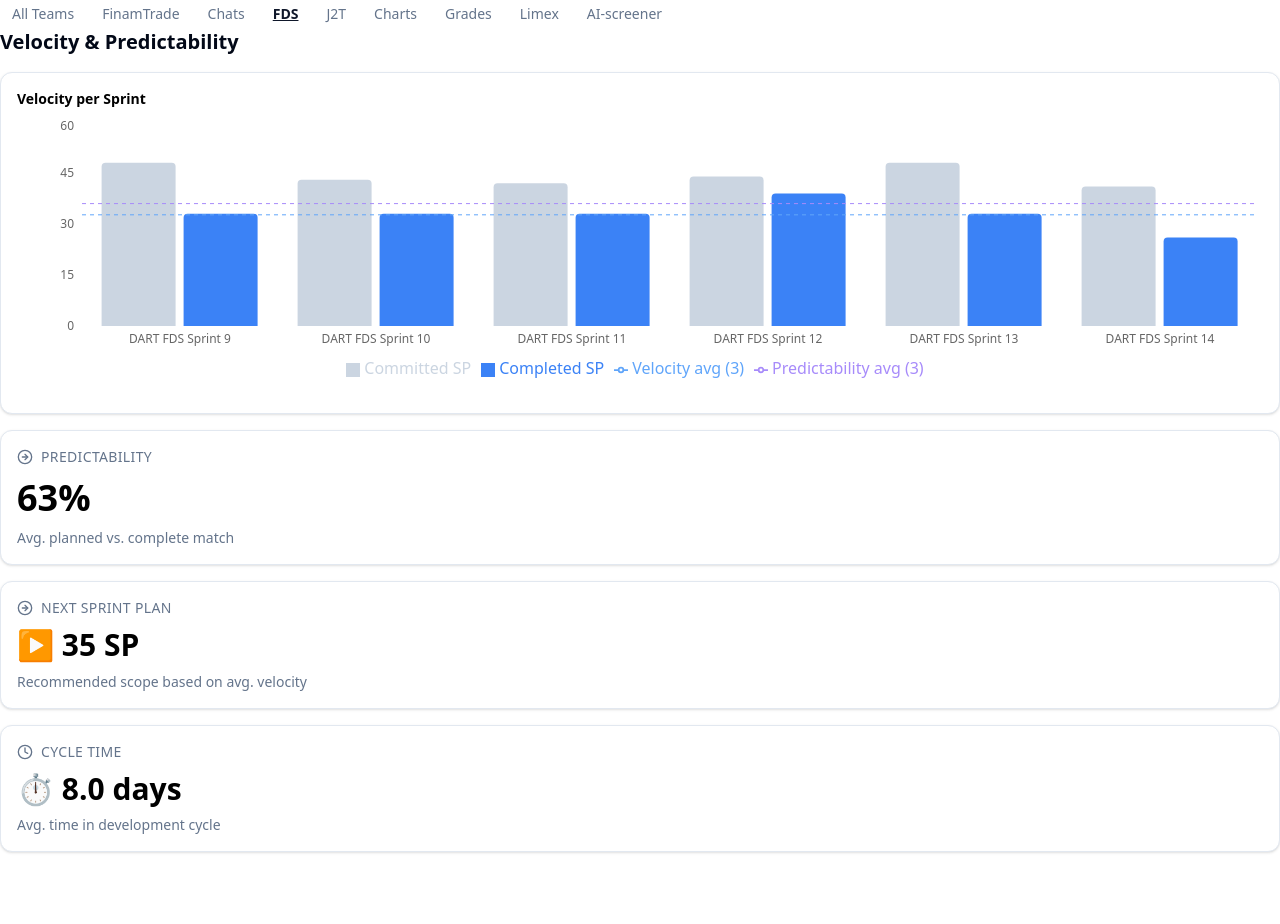
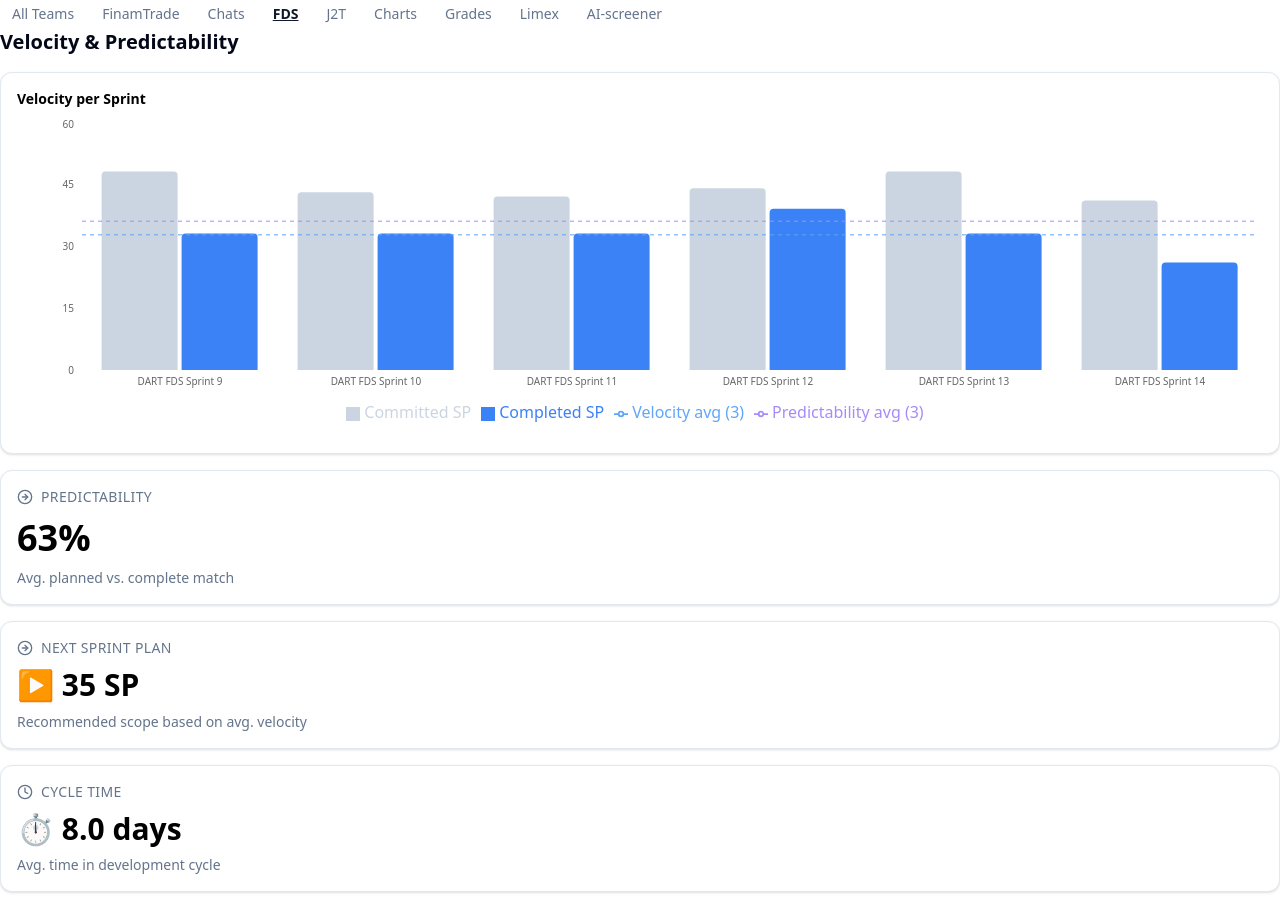
Before and after one commit to alexandershovtyuk/designpulse, a React (Vite) app: page / in a window 1280 px wide. Before the commit the page ends 884 px from the top, so only its background shows below. Built offline with nearby package versions, Linux system fonts and the light colour scheme; the HTML template or start-up script is replaced by a standard one.

Commit message:
small changes

```diff
--- a/src/core/ui/charts/VelocityChart.tsx
+++ b/src/core/ui/charts/VelocityChart.tsx
@@ -50,10 +50,10 @@ export const VelocityChart = ({
     <Card className="w-full">
       <CardContent className="p-4">
         <h3 className="font-semibold text-sm mb-2">Velocity per Sprint</h3>
-        <ResponsiveContainer width="100%" height={280}>
-          <BarChart data={data} barGap={8}>
-            <XAxis dataKey="name" fontSize={12} tickLine={false} axisLine={false} />
-            <YAxis fontSize={12} allowDecimals={false} tickLine={false} axisLine={false} />
+        <ResponsiveContainer width="100%" height={320}>
+          <BarChart data={data} barGap={4}>
+            <XAxis dataKey="name" fontSize={10} tickLine={false} axisLine={false} />
+            <YAxis fontSize={10} allowDecimals={false} tickLine={false} axisLine={false} />
             <Tooltip
               content={({ active, payload }) => {
                 if (!active || !payload || !payload[0]) return null;
@@ -71,7 +71,7 @@ export const VelocityChart = ({
             />
             <Legend
               verticalAlign="bottom"
-              height={36}
+              height={32}
               payload={[
                 {
                   value: 'Committed SP',
```
